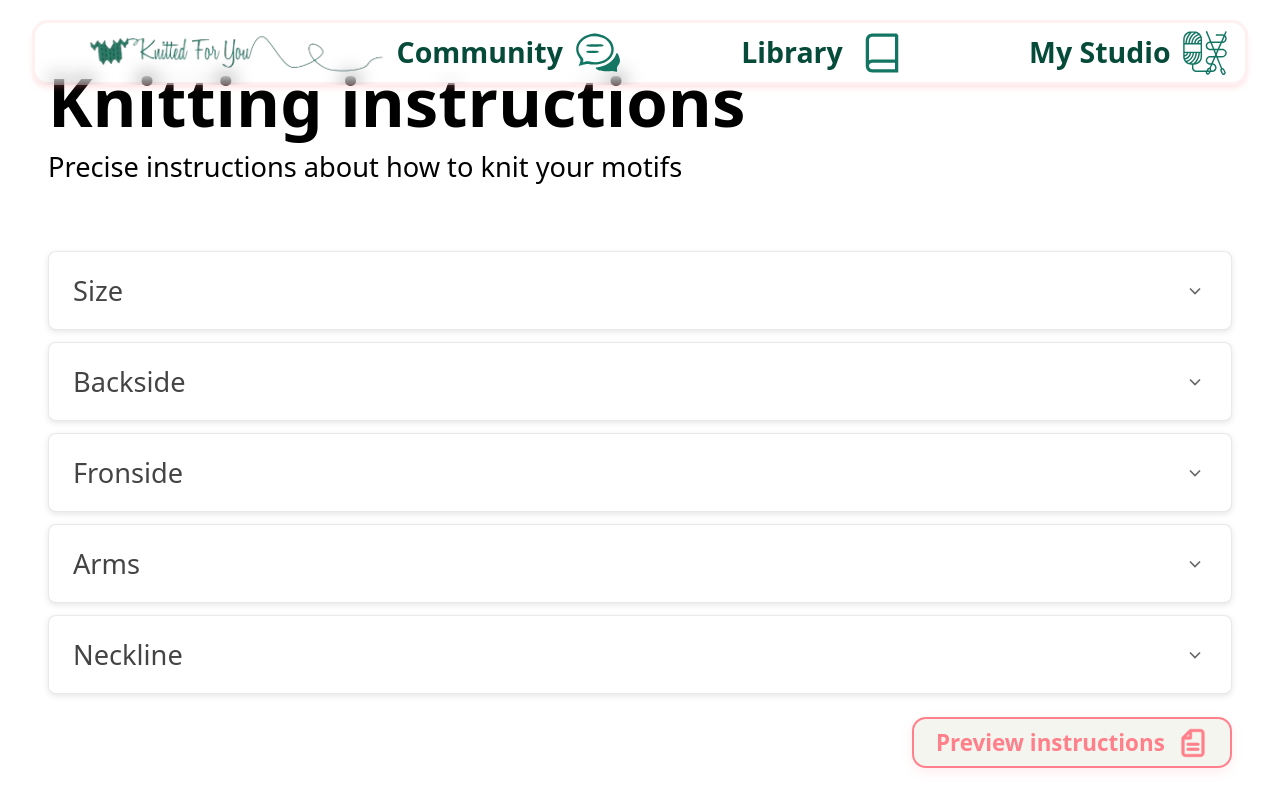
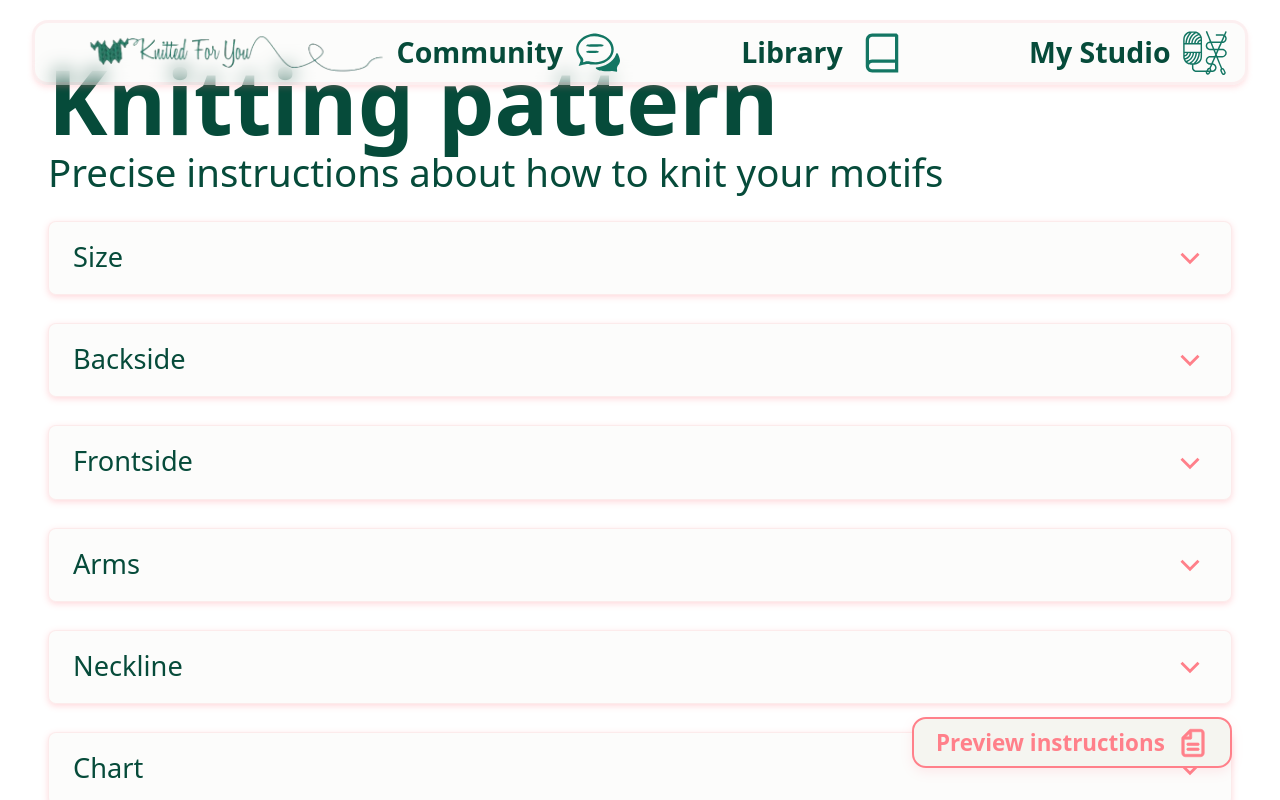
Before and after one commit to Katalinsz/knittingPatterns, a React (Vite) app in the folder KnittedMockup/: page / in a window 1280 px wide. Both pictures are taken after a click on the button "Preview instructions". Shown: the part 744-1544 px from the top of the page. Built offline with nearby package versions, Linux system fonts and the light colour scheme.

Commit message:
feat: add Controls component with knitting tension and chest/bust sliders.

```diff
--- a/KnittedMockup/src/components/ClothingPreview/ClothingPreview.css
+++ b/KnittedMockup/src/components/ClothingPreview/ClothingPreview.css
@@ -92,8 +92,6 @@
     flex-direction: column;
     align-items: center;
     gap: 2rem;
-    stroke: var(--color-text);
-    stroke-width: 4px;
     transition: transform 0.3s ease;
 }
 
--- a/KnittedMockup/src/components/Header/Header.css
+++ b/KnittedMockup/src/components/Header/Header.css
@@ -2,13 +2,13 @@
     height: 65px;
     width: 95%;
     max-width: 1400px;
-    border: 3px solid rgba(var(--color-accent-rgb), 0.122);
+    border: 3px solid rgba(var(--color-accent-rgb), 0.1);
     border-radius: 16px;
     display: flex;
     justify-content: space-between;
     align-items: center;
     padding: 0 2rem;
-    background: rgba(var(--color-secondary-rgb), 0.95);
+    background: rgba(var(--color-secondary-rgb), 0.3);
     backdrop-filter: blur(10px);
     position: fixed;
     top: 20px;
--- a/KnittedMockup/src/components/InfoSection/InfoSection.css
+++ b/KnittedMockup/src/components/InfoSection/InfoSection.css
@@ -2,6 +2,7 @@
     padding: 4rem 3rem;
     width: 100%;
     background: white;
+    /* Consistently use white or a background variable if available */
 }
 
 .instructions-header {
@@ -10,35 +11,27 @@
 }
 
 .instructions-header h2 {
-    font-size: 4.2rem;
+    font-size: 5.6rem;
     font-weight: 700;
     margin: 0 0 0.5rem 0;
-    color: #000;
-    line-height: 1.1;
+    color: var(--color-text);
+    line-height: 0.8;
     letter-spacing: normal;
 }
 
 .instructions-subtitle {
-    font-size: 1.7rem;
-    color: #000000;
-    margin: 0;
-    font-weight: 200;
+    font-size: 2.4rem;
+    color: var(--color-text);
+    font-weight: 325;
     letter-spacing: normal;
-    max-width: 700px;
-    line-height: 1.5;
+
 }
 
 .instructions-container {
     display: flex;
     flex-direction: column;
     margin-bottom: 2rem;
-}
-
-.accordion-item {
-    margin-bottom: 0.75rem;
-    background: white;
-    border-radius: 8px;
-    overflow: visible;
+    margin-top: -2.8rem;
 }
 
 .accordion-item:last-child {
@@ -47,9 +40,10 @@
 
 .accordion-header {
     width: 100%;
-    padding: 1.25rem 1.5rem;
-    background: white;
-    border: 1px solid rgba(162, 162, 162, 0.233);
+    padding: 1rem 1.5rem;
+    margin-bottom: 0.75rem;
+    background: rgba(var(--color-secondary-rgb), 0.3);
+    border: 1px solid rgba(var(--color-accent-rgb), 0.133);
     border-radius: 8px;
     display: flex;
     align-items: center;
@@ -57,41 +51,42 @@
     cursor: pointer;
     text-align: left;
     transition: all 0.2s ease;
-    box-shadow: 0 2px 6px rgba(0, 0, 0, 0.1);
+    box-shadow: 0 2px 6px rgba(var(--color-accent-rgb), 0.3);
+    /* Assuming rgb var exists, else fallback */
 }
 
 .accordion-header:hover {
-    border-color: rgba(128, 128, 128, 0.4);
-    box-shadow: 0 3px 10px rgba(0, 0, 0, 0.15);
+    border-color: rgba(var(--color-accent-rgb), 0.4);
+    box-shadow: 0 3px 10px rgba(var(--color-accent-rgb), 0.15);
 }
 
 .accordion-header span {
     font-size: 1.7rem;
-    font-weight: 400;
-    color: #444;
+    font-weight: 500;
+    color: var(--color-text);
     letter-spacing: normal;
+    margin-bottom: 0.2rem;
 }
 
 .accordion-icon-wrapper {
     display: flex;
     align-items: center;
     justify-content: center;
-    width: 24px;
-    height: 24px;
+    width: 34px;
+    height: 34px;
     transition: all 0.3s ease;
 }
 
 .accordion-icon {
-    width: 20px;
-    height: 20px;
-    stroke: #666;
+    width: 40px;
+    height: 40px;
+    stroke: var(--color-accent);
     transition: transform 0.4s cubic-bezier(0.165, 0.84, 0.44, 1);
 }
 
 .accordion-item.active .accordion-header {
-    border-bottom-left-radius: 0;
-    border-bottom-right-radius: 0;
-    box-shadow: 0 2px 6px rgba(0, 0, 0, 0.12);
+
+    box-shadow: 0 2px 6px rgba(var(--color-accent-rgb), 0.12);
 }
 
 .accordion-item.active .accordion-icon {
@@ -102,24 +97,24 @@
     max-height: 0;
     overflow: hidden;
     transition: max-height 0.5s cubic-bezier(0.165, 0.84, 0.44, 1);
+    margin-bottom: 1rem;
 }
 
 .accordion-content.open {
     max-height: 1000px;
     padding: 2rem 1.5rem;
     background: white;
-    border: 1px solid rgba(128, 128, 128, 0.3);
-    border-top: none;
-    border-bottom-left-radius: 8px;
-    border-bottom-right-radius: 8px;
-    box-shadow: 0 4px 8px rgba(0, 0, 0, 0.1);
+    border: 1px solid rgba(var(--color-accent-rgb), 0.333);
+    border-radius: 8px;
+    box-shadow: 0 4px 8px rgba(var(--color-accent-rgb), 0.3);
 }
 
 .content-section-title {
     font-size: 1.1rem;
     font-weight: 600;
     margin: 0 0 1.5rem 0;
-    color: #0066cc;
+    color: var(--color-primary);
+    /* Changed to primary from arbitrary blue */
     letter-spacing: 0.02em;
 }
 
@@ -145,7 +140,7 @@
     text-align: center;
     font-weight: 500;
     font-size: 1.1rem;
-    color: #333;
+    color: var(--color-text);
     min-width: 120px;
 }
 
@@ -166,7 +161,7 @@
     font-size: 3.4rem;
     font-weight: 700;
     margin: 0 0 0.2rem 0;
-    color: #000;
+    color: var(--color-text);
     line-height: 1.1;
     letter-spacing: normal;
 }
@@ -193,7 +188,7 @@
     font-size: 1.1rem;
     line-height: 1.6;
     padding: 0.5rem 0;
-    color: #444;
+    color: var(--color-text);
     position: relative;
     padding-left: 1.5rem;
 }
@@ -202,7 +197,7 @@
     content: "→";
     position: absolute;
     left: 0;
-    color: #000;
+    color: var(--color-text);
     font-weight: bold;
 }
 
@@ -214,7 +209,7 @@
     font-size: 2rem;
     font-weight: 600;
     margin: 0 0 2rem 0;
-    color: #000;
+    color: var(--color-text);
     letter-spacing: 0.03em;
 }
 
@@ -242,7 +237,7 @@
 .total-rows {
     font-size: 1.5rem;
     font-weight: 700;
-    color: #000;
+    color: var(--color-text);
     background: white;
     border-radius: 40px;
     padding: 0.5rem 1.5rem;
@@ -267,7 +262,7 @@
     border: none;
     font-size: 1.5rem;
     font-weight: 600;
-    color: #000;
+    color: var(--color-text);
     cursor: pointer;
     padding: 0;
     width: 30px;
@@ -298,13 +293,13 @@
 .row-label {
     font-size: 0.9rem;
     font-weight: 600;
-    color: #000;
+    color: var(--color-text);
 }
 
 .row-number {
     font-size: 1.1rem;
     font-weight: 700;
-    color: #000;
+    color: var(--color-text);
     background: white;
     padding: 0.5rem 1.25rem;
     border-radius: 40px;
--- a/KnittedMockup/src/components/InfoSection/InfoSection.tsx
+++ b/KnittedMockup/src/components/InfoSection/InfoSection.tsx
@@ -1,29 +1,9 @@
 import { useState, forwardRef } from 'react';
 import './InfoSection.css';
 
-const InfoSection = forwardRef<HTMLDivElement>((_, ref) => {
-    const [openAccordions, setOpenAccordions] = useState<Set<number>>(new Set());
-    const [currentRow, setCurrentRow] = useState(14);
-    const [totalRows] = useState(48);
-
-    const toggleAccordion = (index: number) => {
-        const newOpenAccordions = new Set<number>();
-        if (!openAccordions.has(index)) {
-            newOpenAccordions.add(index);
-        }
-        setOpenAccordions(newOpenAccordions);
-    };
-
-    return (
-        <section ref={ref} className="info-section">
-            <div className="instructions-header">
-                <h2>Knitting instructions</h2>
-                <p className="instructions-subtitle">Precise instructions about how to knit your motifs</p>
-            </div>
-
-            <div className="instructions-container">
-                {/* Accordion Sections */}
-                {[
+// Data definition outside component to keep it clean
+// In a real app, this might come from props or a separate data file
+const ACCORDION_DATA = [
     {
         id: 0,
         title: 'Size',
@@ -85,7 +65,7 @@ const InfoSection = forwardRef<HTMLDivElement>((_, ref) => {
     },
     {
         id: 2,
-                        title: 'Fronside',
+        title: 'Frontside',
         content: (
             <>
                 <h3>Front Side Instructions</h3>
@@ -134,29 +114,28 @@ const InfoSection = forwardRef<HTMLDivElement>((_, ref) => {
             </>
         )
     }
-                ].map((section) => (
-                    <div key={section.id} className={`accordion-item ${openAccordions.has(section.id) ? 'active' : ''}`}>
-                        <button
-                            className="accordion-header"
-                            onClick={() => toggleAccordion(section.id)}
-                        >
-                            <span>{section.title}</span>
-                            <div className="accordion-icon-wrapper">
-                                <svg width="24" height="24" viewBox="0 0 24 24" fill="none" stroke="currentColor" strokeWidth="2" className="accordion-icon">
-                                    <polyline points="6 9 12 15 18 9" />
-                                </svg>
-                            </div>
-                        </button>
-                        <div className={`accordion-content ${openAccordions.has(section.id) ? 'open' : ''}`}>
-                            <div className="accordion-content-inner">
-                                {section.content}
-                            </div>
-                        </div>
-                    </div>
-                ))}
-            </div>
+];
 
-            <div className="knitting-chart-section">
+const InfoSection = forwardRef<HTMLDivElement>((_, ref) => {
+    const [openAccordions, setOpenAccordions] = useState<Set<number>>(new Set());
+    const [currentRow, setCurrentRow] = useState(14);
+    const [totalRows] = useState(48);
+
+    const toggleAccordion = (index: number) => {
+        const newOpenAccordions = new Set<number>();
+        if (!openAccordions.has(index)) {
+            newOpenAccordions.add(index);
+        }
+        setOpenAccordions(newOpenAccordions);
+    };
+
+    const accordionData = [
+        ...ACCORDION_DATA,
+        {
+            id: 5,
+            title: 'Chart',
+            content: (
+                <div className="knitting-chart-section" style={{ marginTop: 0 }}>
                     <h3>Knitting chart line by line</h3>
                     <div className="chart-container">
                         <img src="/IconsImages/LineByLineChart.png" alt="Knitting Chart" className="chart-image" />
@@ -185,6 +164,40 @@ const InfoSection = forwardRef<HTMLDivElement>((_, ref) => {
                         </div>
                     </div>
                 </div>
+            )
+        }
+    ];
+
+    return (
+        <section ref={ref} className="info-section">
+            <div className="instructions-header">
+                <h2>Knitting pattern</h2>
+                <p className="instructions-subtitle">Precise instructions about how to knit your motifs</p>
+            </div>
+
+            <div className="instructions-container">
+                {/* Accordion Sections */}
+                {accordionData.map((section) => (
+                    <div key={section.id} className={`accordion-item ${openAccordions.has(section.id) ? 'active' : ''}`}>
+                        <button
+                            className="accordion-header"
+                            onClick={() => toggleAccordion(section.id)}
+                        >
+                            <span>{section.title}</span>
+                            <div className="accordion-icon-wrapper">
+                                <svg width="24" height="24" viewBox="0 0 24 24" fill="none" stroke="currentColor" strokeWidth="2" className="accordion-icon">
+                                    <polyline points="6 9 12 15 18 9" />
+                                </svg>
+                            </div>
+                        </button>
+                        <div className={`accordion-content ${openAccordions.has(section.id) ? 'open' : ''}`}>
+                            <div className="accordion-content-inner">
+                                {section.content}
+                            </div>
+                        </div>
+                    </div>
+                ))}
+            </div>
         </section>
     );
 });
--- a/KnittedMockup/src/index.css
+++ b/KnittedMockup/src/index.css
@@ -10,6 +10,7 @@
   --color-primary: #137663;
   --color-primary-rgb: 19, 118, 99;
   --color-secondary: #F5F5F0;
+  --color-secondary-rgb: 245, 245, 240;
 
   color: #213547;
   background-color: #ffffff;
```
Also changed, not shown: KnittedMockup/src/components/Controls/Controls.css (+20 -21 lines), KnittedMockup/src/components/Controls/Controls.tsx (+33 -4 lines). Lines whose indentation alone changed are shown as unchanged.
